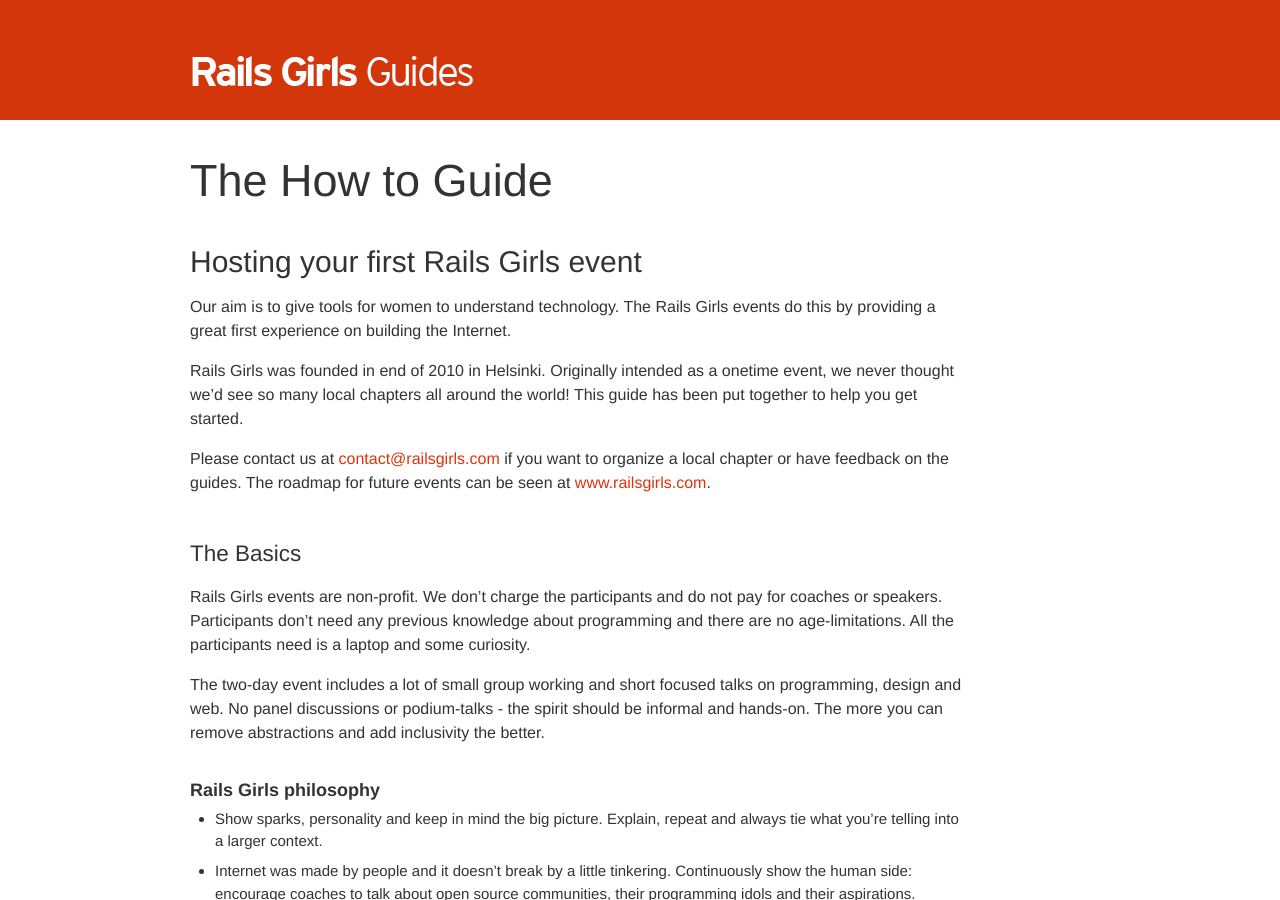
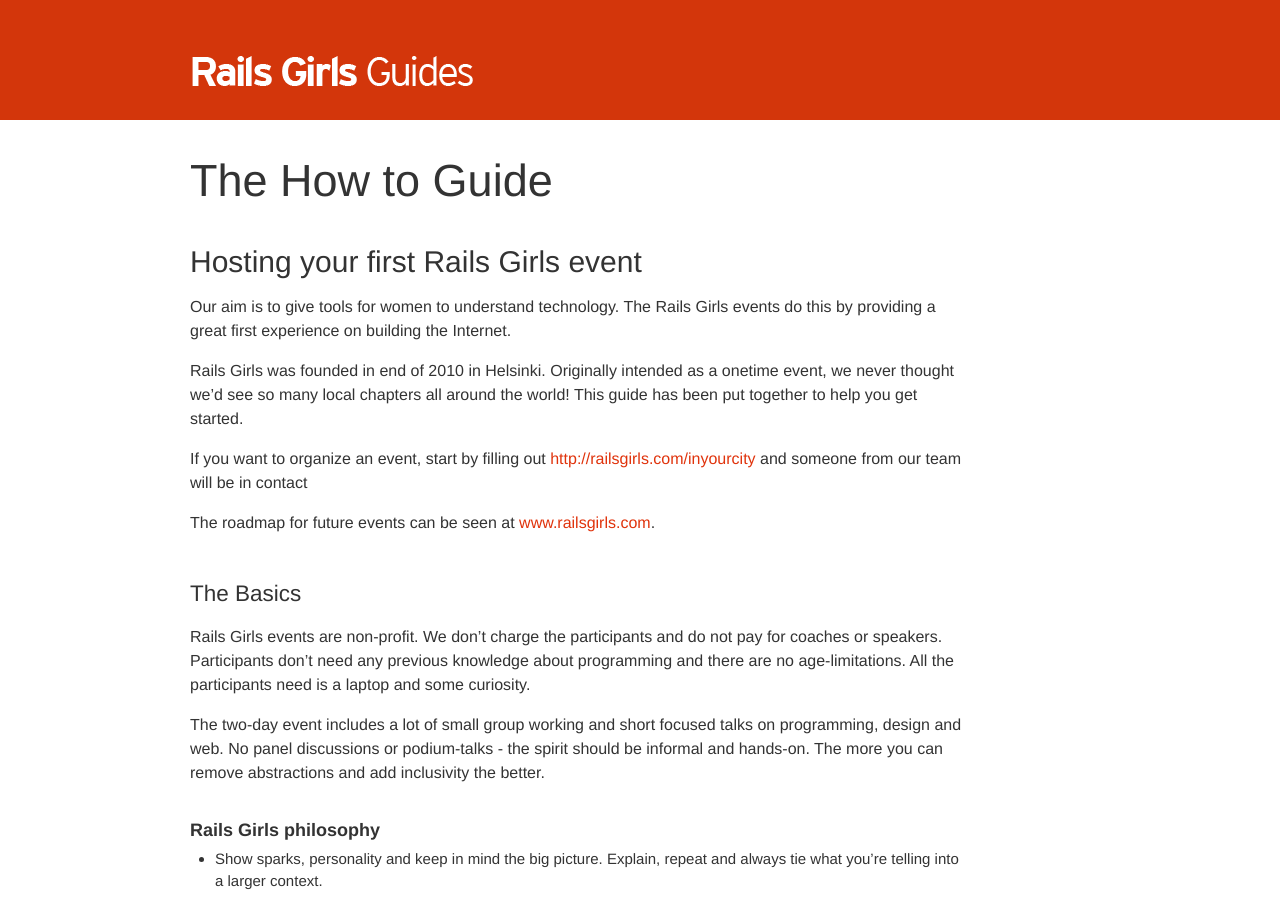
Before and after one commit to railsgirls/guides.railsgirls.com, a Jekyll site: the page built from _posts/2012-04-18-guide.markdown, in a window 1280 px wide and 900 px high. Built offline with Jekyll 4.4.1, drawn with Linux system fonts in a browser that asks for light colours; Markdown is read by kramdown in place of the engine named in the settings; some of the changed text lies outside the part shown.

Commit message:
Fixes the wrong link

```diff
--- a/_posts/2012-04-18-guide.markdown
+++ b/_posts/2012-04-18-guide.markdown
@@ -13,7 +13,9 @@
 
 Rails Girls was founded in end of 2010 in Helsinki. Originally intended as a onetime event, we never thought we'd see so many local chapters all around the world! This guide has been put together to help you get started.
 
-Please contact us at [contact@railsgirls.com](mailto:contact@railsgirls.com) if you want to organize a local chapter or have feedback on the guides. The roadmap for future events can be seen at [www.railsgirls.com](http://railsgirls.com).
+If you want to organize an event, start by filling out [http://railsgirls.com/inyourcity](http://railsgirls.com/inyourcity) and someone from our team will be in contact
+
+The roadmap for future events can be seen at [www.railsgirls.com](http://railsgirls.com).
 
 
 ### The Basics
```
Also changed, not shown: other parts of _posts/2012-04-18-guide.markdown (+1 -1 lines).
